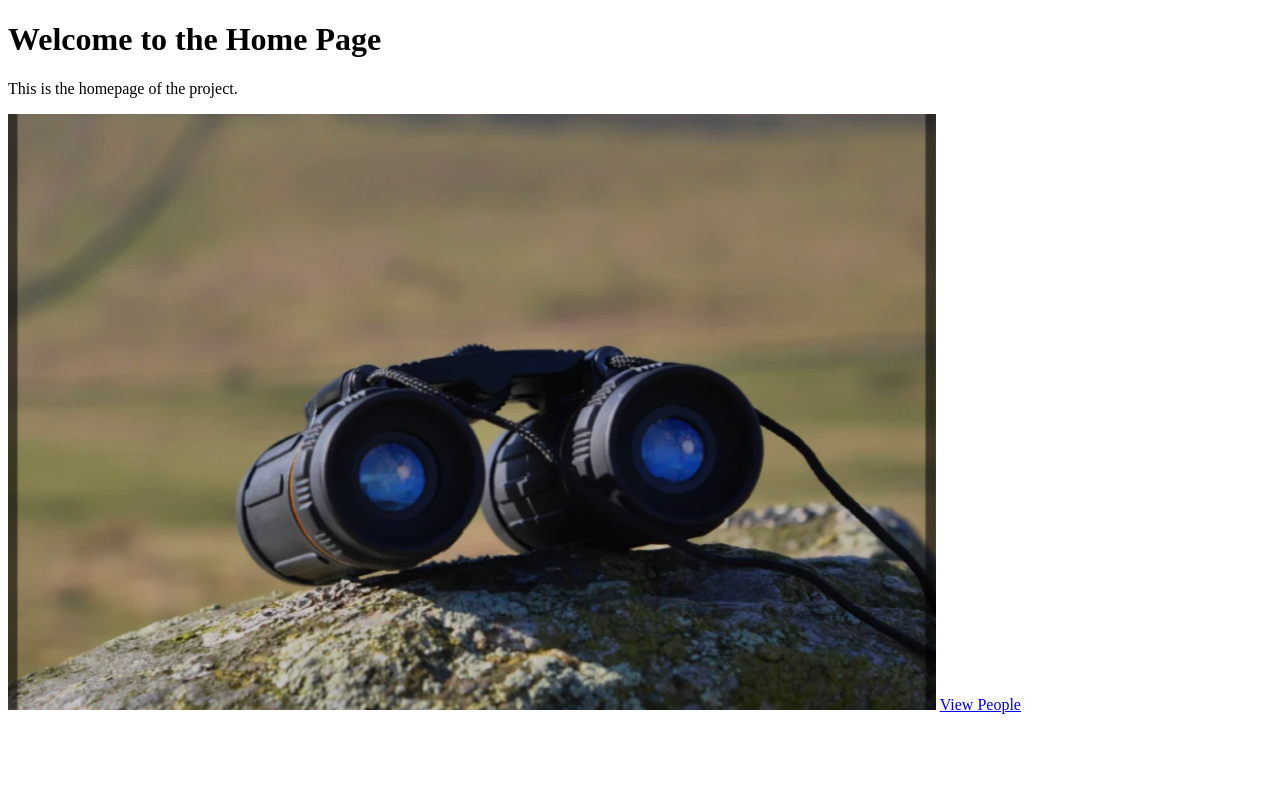
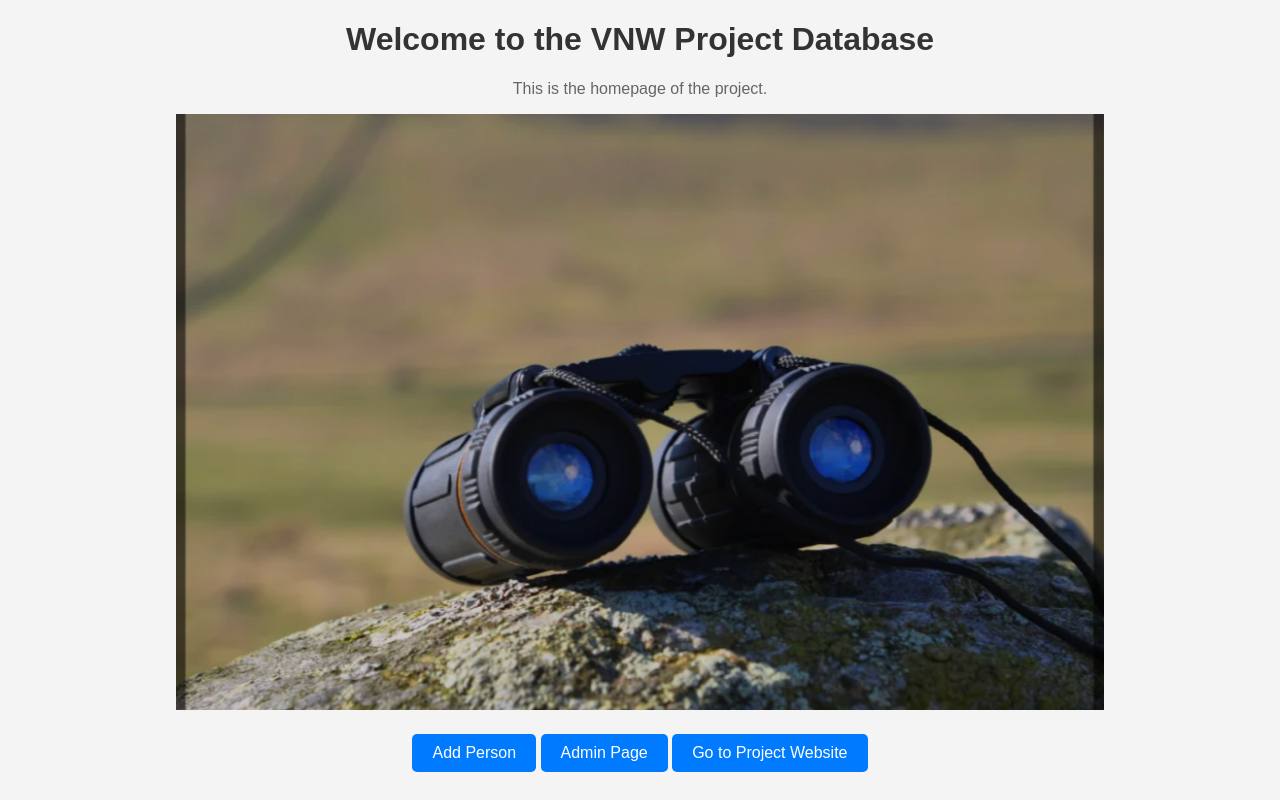
Before and after one commit to thuy2020/vnw, a Django app: page / in a window 1280 px wide. Run offline with Django 4.2, Linux system fonts and the light colour scheme.

Commit message:
adding styling to home

```diff
--- a/templates/home.html
+++ b/templates/home.html
@@ -3,11 +3,42 @@
 <html>
 <head>
     <title>Home Page</title>
+    <style>
+        body {
+            font-family: Arial, sans-serif;
+            text-align: center;
+            background-color: #f4f4f4;
+        }
+        h1 {
+            color: #333;
+        }
+        p {
+            color: #666;
+        }
+        .button {
+            display: inline-block;
+            padding: 10px 20px;
+            margin-top: 20px;
+            font-size: 16px;
+            color: #fff;
+            background-color: #007bff;
+            border: none;
+            border-radius: 5px;
+            text-decoration: none;
+        }
+        .button:hover {
+            background-color: #0056b3;
+        }
+    </style>
 </head>
 <body>
-    <h1>Welcome to the Home Page</h1>
+    <h1>Welcome to the VNW Project Database</h1>
     <p>This is the homepage of the project.</p>
     <img src="{% static 'images/my_photo.jpg' %}" alt="My Photo">
-    <a href="{% url 'person_list' %}">View People</a>
+    <div>
+        <a href="{% url 'add_person' %}" class="button">Add Person</a>
+        <a href="{% url 'admin:index' %}" class="button">Admin Page</a>
+        <a href="http://vietnamwatch.net" class="button">Go to Project Website</a>
+    </div>
 </body>
 </html>
```
Also changed, not shown: db.sqlite3.
